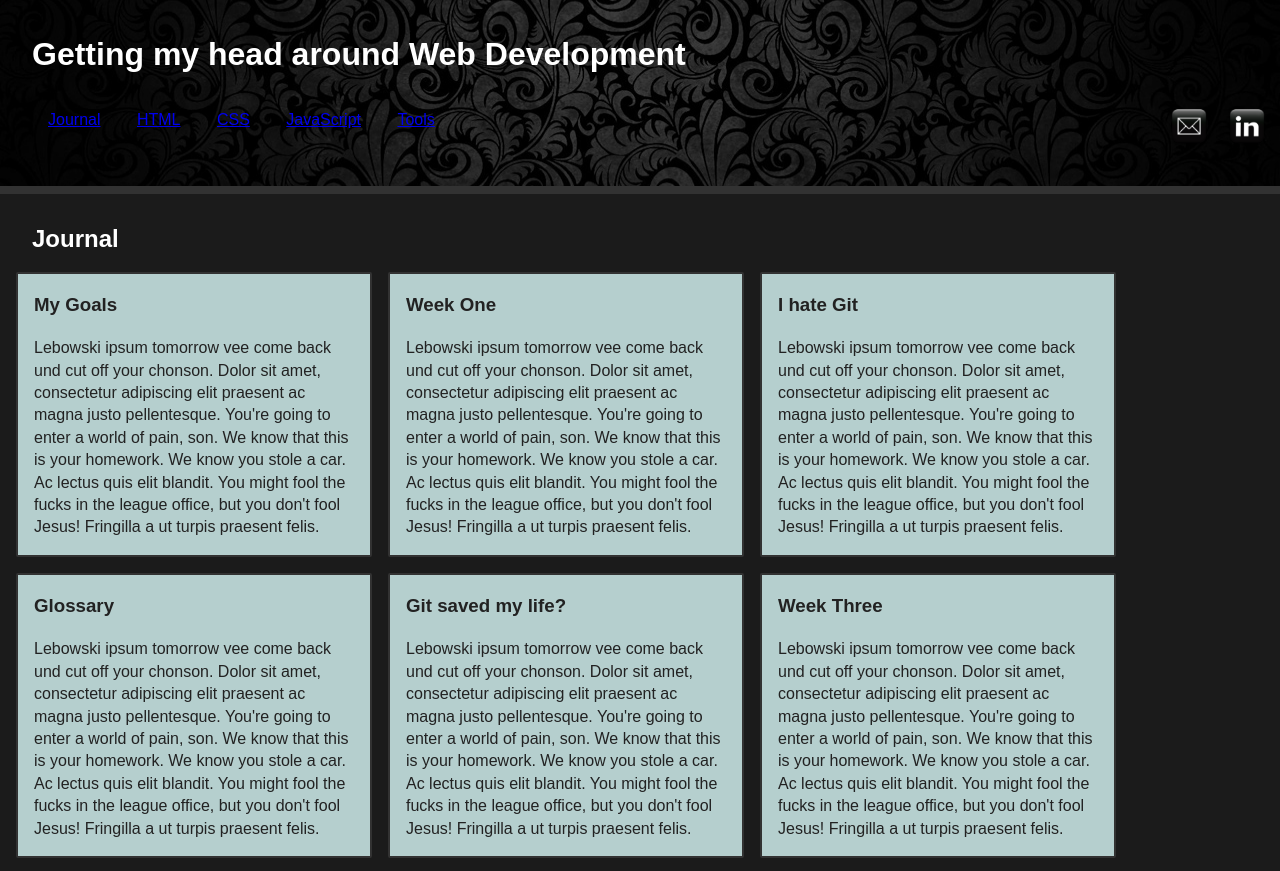
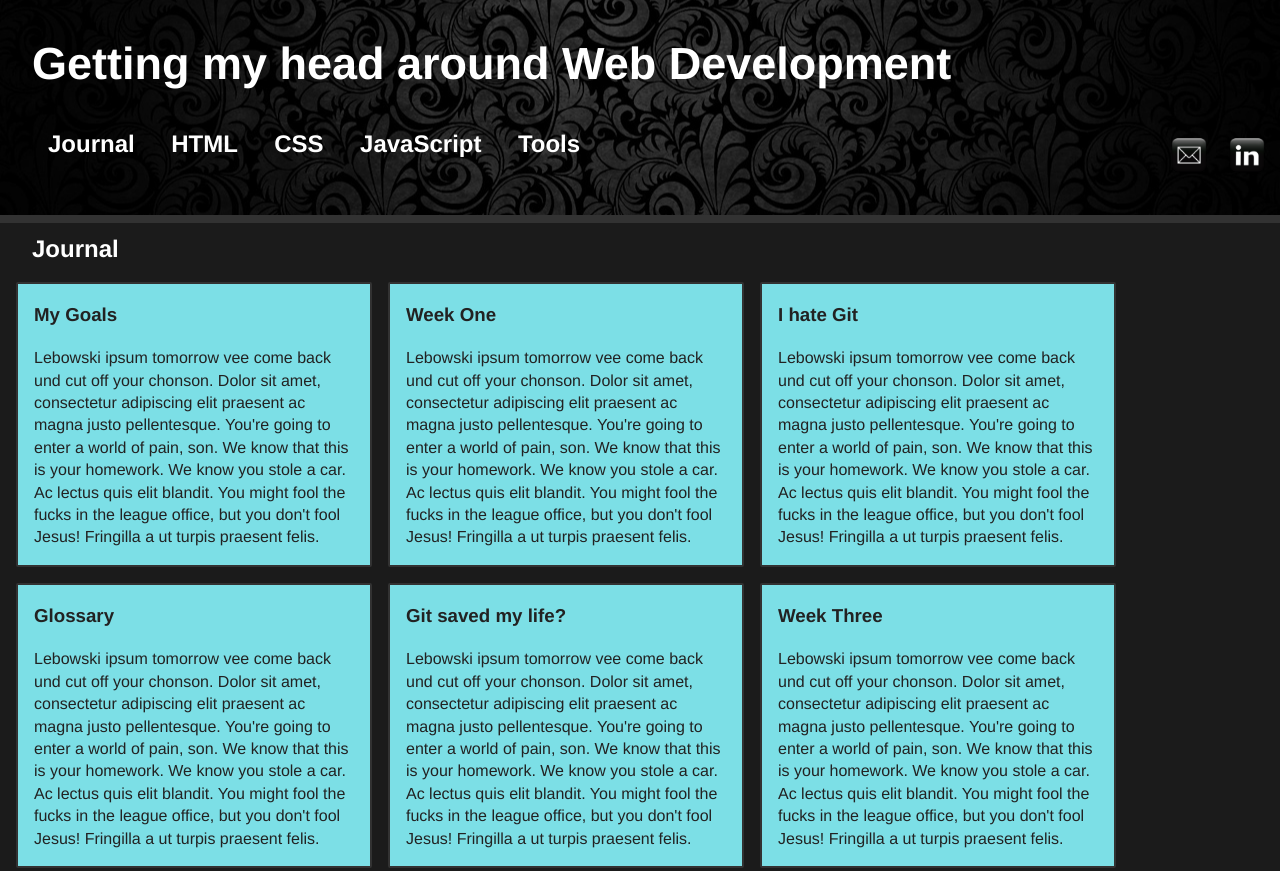
Before and after one commit to puntins/webdev-notebook, a plain HTML site: page index.html in a window 1280 px wide. Shown: the top 871 px of the page. Drawn offline with nearby package versions, Linux system fonts and the light colour scheme.

Commit message:
fixed some link business

```diff
--- a/css/main.css
+++ b/css/main.css
@@ -97,6 +97,7 @@ textarea {
 
 body {
   background-color: #1b1b1b;
+  font-family: 'Helvetica Neue', Helvetica, Arial, sans-serif;
 }
 
 .stickIt {
@@ -115,21 +116,36 @@ header {
 }
 
 #journal {
-  margin-top: 190px;
+  margin-top: 200px;
 }
 
 section:before {
   display: block;
   content: " ";
-  margin-top: -190px;
-  height: 190px;
+  margin-top: -200px;
+  height: 200px;
   visibility: hidden;
 }
 
 h1 {
+  font-size: 45px;
   margin: 0 0 2rem 2rem;
   padding-top: 2rem;
   color: #fff;
+}
+
+.innerNav a:link {
+  text-decoration: none;
+  font-weight: bold;
+  color: #fff;
+}
+
+.innerNav a:visited {
+  color: #fff;
+}
+
+.innerNav a:hover {
+  color: #7cdfe6;
 }
 
 nav ul {
@@ -142,6 +158,7 @@ nav ul {
 nav li {
   display: inline-block;
   list-style: none;
+  font-size: 24px;
   padding: 0 1rem 0 1rem;
 }
 
@@ -164,7 +181,7 @@ h2 {
 }
 
 article {
-  background: #b5cfce;
+  background: #7cdfe6;
   border: 2px solid #323232;
   border-radius: 2px;
   margin-top: 1rem;
```
